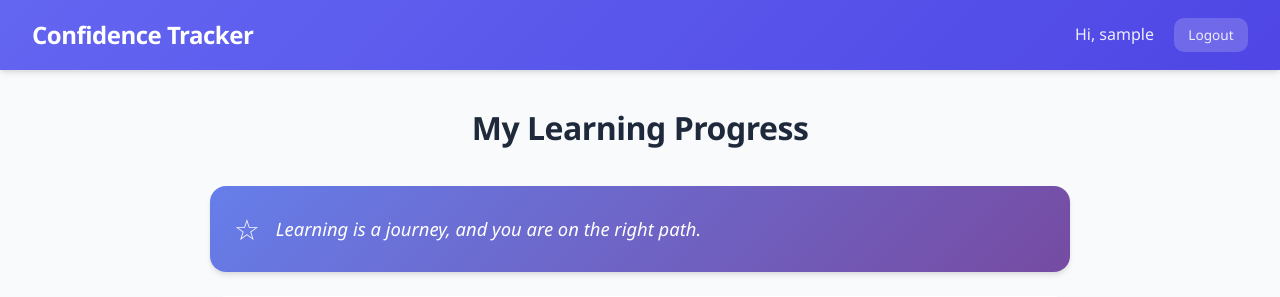
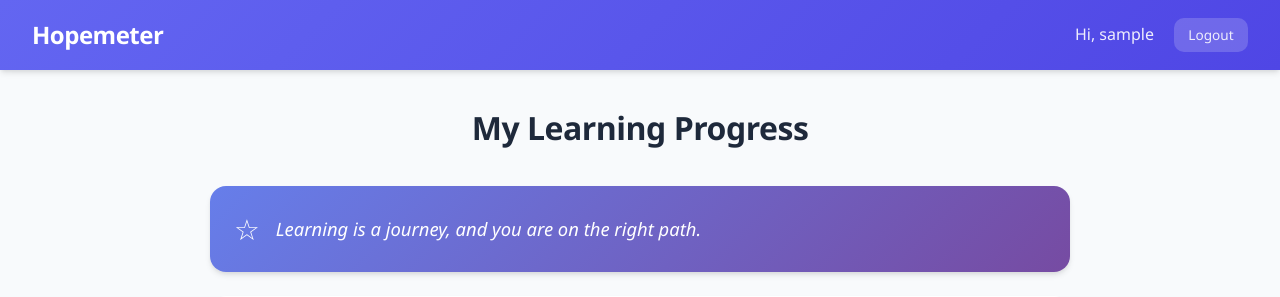
Before and after one commit to chau-mau/hope, a Flask app: page /dashboard in a window 1280 px wide. Shown: the top 297 px of the page. Run offline with Flask 3, Linux system fonts and the light colour scheme; the visitor is signed in with stand-in values (Sample User, id 1); data comes from the database, SQL or seed files in the repository; data that the repository does not hold is empty.

Commit message:
Rename app from Confidence Tracker to Hopemeter

```diff
--- a/templates/base.html
+++ b/templates/base.html
@@ -3,12 +3,12 @@
 <head>
     <meta charset="UTF-8">
     <meta name="viewport" content="width=device-width, initial-scale=1.0">
-    <title>{% block title %}Confidence Tracker{% endblock %}</title>
+    <title>{% block title %}Hopemeter{% endblock %}</title>
     <link rel="stylesheet" href="{{ url_for('static', filename='style.css') }}">
 </head>
 <body>
     <nav class="navbar">
-        <div class="nav-brand">Confidence Tracker</div>
+        <div class="nav-brand">Hopemeter</div>
         <div class="nav-links">
             {% if session.user_id %}
                 <span class="nav-user">Hi, {{ session.username }}</span>
--- a/templates/dashboard.html
+++ b/templates/dashboard.html
@@ -1,6 +1,6 @@
 {% extends "base.html" %}
 
-{% block title %}Dashboard - Confidence Tracker{% endblock %}
+{% block title %}Dashboard - Hopemeter{% endblock %}
 
 {% block content %}
 <div class="dashboard-header">
--- a/templates/login.html
+++ b/templates/login.html
@@ -1,6 +1,6 @@
 {% extends "base.html" %}
 
-{% block title %}Login - Confidence Tracker{% endblock %}
+{% block title %}Login - Hopemeter{% endblock %}
 
 {% block content %}
 <div class="auth-card">
--- a/templates/register.html
+++ b/templates/register.html
@@ -1,6 +1,6 @@
 {% extends "base.html" %}
 
-{% block title %}Register - Confidence Tracker{% endblock %}
+{% block title %}Register - Hopemeter{% endblock %}
 
 {% block content %}
 <div class="auth-card">
```
